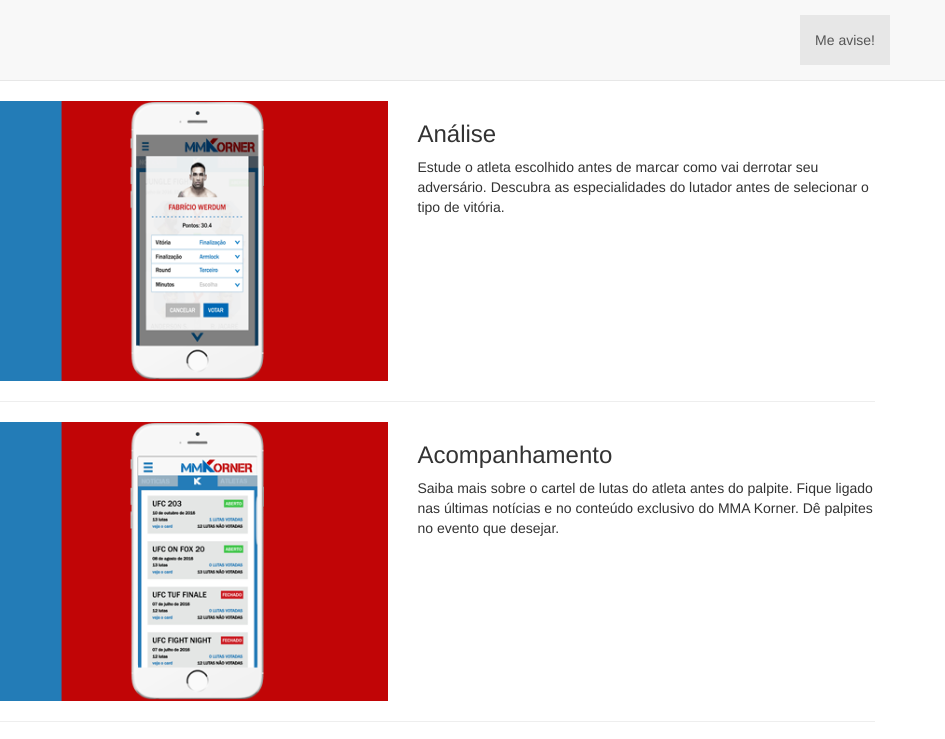
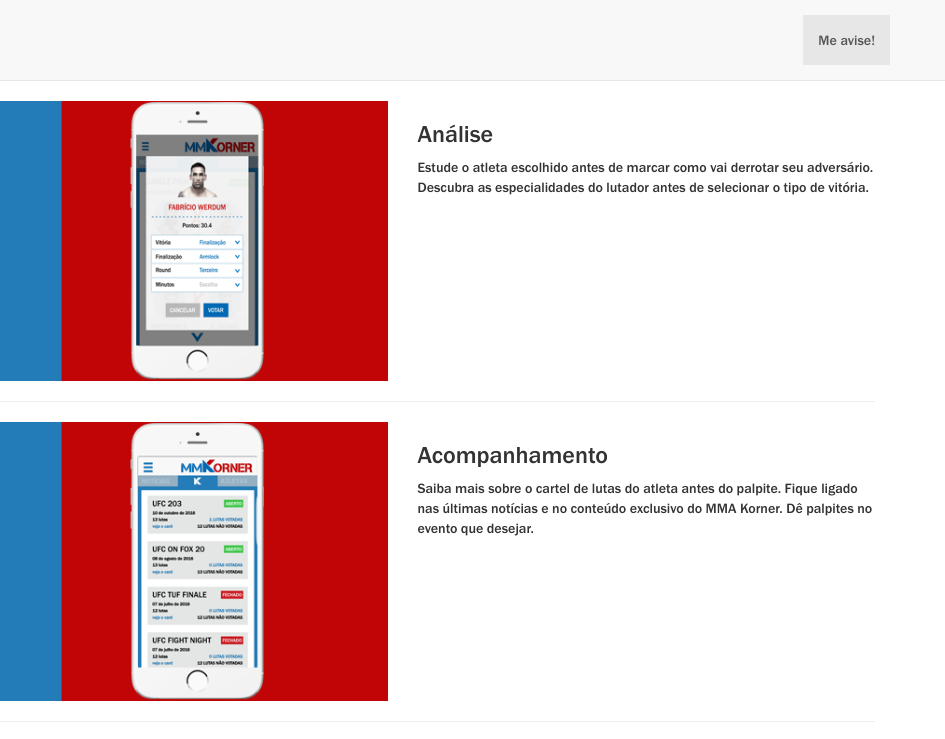
Before and after one commit to begemepe/mmakorner, a plain HTML site: page index.html in a window 1280 px wide. Shown: the top 739 px of the page, 335-1280 px from the left. Drawn offline with Linux system fonts and the light colour scheme.

Commit message:
Add files via upload

```diff
--- a/css/small-business.css
+++ b/css/small-business.css
@@ -6,6 +6,7 @@
 
 body {
     padding-top: 70px; /* Required padding for .navbar-fixed-top. Change if height of navigation changes. */
+    font-family: "framd";
 }
 
 .navbar-fixed-top .nav {
```
